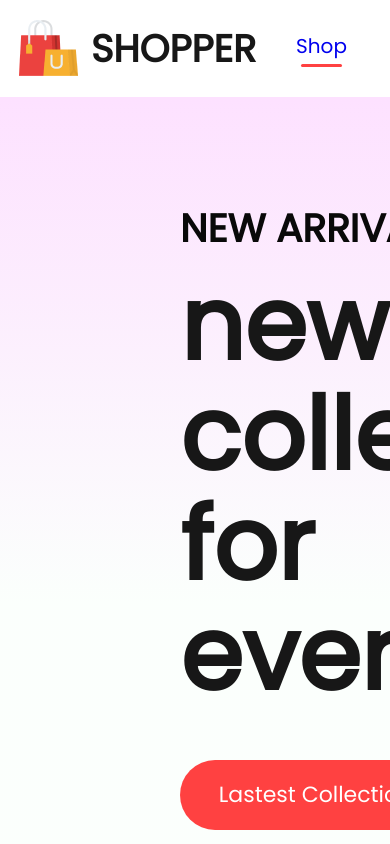
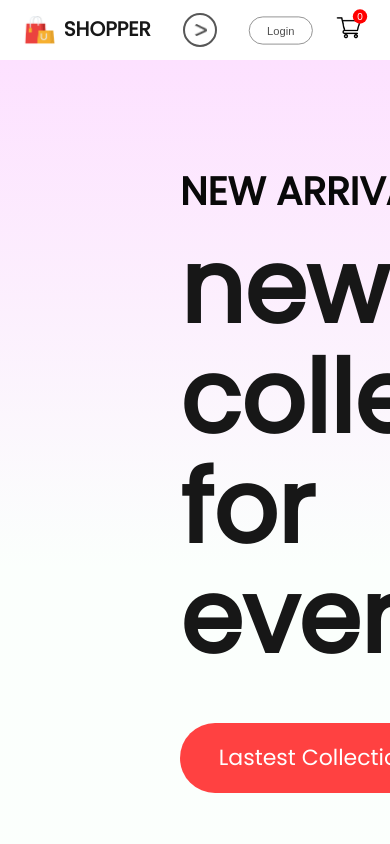
Before and after one commit to hungvu301999/sells, a React (Create React App) app: page / in a window 390 px wide. Shown: the top 844 px of the page. Built offline with nearby package versions, Linux system fonts and the light colour scheme.

Commit message:
Responsive navigation bar

```diff
--- a/src/Components/CartItems/CartItems.jsx
+++ b/src/Components/CartItems/CartItems.jsx
@@ -16,10 +16,10 @@ const CartItems = () => {
                 <p>Remove</p>
             </div>
             <hr />
-            {all_product.map((e) => {
+            {all_product.map((e, index) => {
                 if (cartItems[e.id] > 0) {
                     return (
-                        <div>
+                        <div key={index}>
                             <div className="cartitems-fomat cartitems-fomat-main">
                                 <img src={e.image} alt="" className="carticon-product-icon" />
                                 <p>{e.name}</p>
--- a/src/Components/Navbar/Navbar.css
+++ b/src/Components/Navbar/Navbar.css
@@ -3,6 +3,7 @@
     justify-content: space-around;
     padding: 16px;
     box-shadow: 0 1px 3px -2px black;
+    align-items: center;
 }
 .nav-logo {
     display: flex;
@@ -73,3 +74,102 @@
     background: red;
     color: white;
 }
+.nav-dropdown {
+    display: none;
+}
+
+@media (max-width: 1280px) {
+    .navbar {
+        padding: 12px 50px;
+    }
+    .nav-logo img {
+        width: 40px;
+    }
+    .nav-logo p {
+        font-size: 25px;
+    }
+    .nav-menu {
+        gap: 30px;
+        font-size: 16px;
+    }
+    .nav-login-cart {
+        gap: 30px;
+    }
+    .nav-login-cart button {
+        width: 120px;
+        height: 45px;
+        font-size: 16px;
+    }
+    .nav-cart-count {
+        margin-left: -40px;
+        font-size: 12px;
+    }
+}
+
+@media (max-width: 1024px) {
+    .navbar {
+        padding: 12px 30px;
+    }
+    .nav-menu {
+        gap: 25px;
+        font-size: 14px;
+    }
+    .nav-login-cart img {
+        width: 30px;
+    }
+    .nav-login-cart button {
+        width: 80px;
+        height: 35px;
+        font-size: 14px;
+    }
+    .nav-cart-count {
+        width: 18px;
+        height: 18px;
+    }
+}
+@media (max-width: 800px) {
+    .navbar {
+        padding: 10px 0px;
+    }
+    .nav-dropdown {
+        display: block;
+        width: 14px;
+        height: 14px;
+        rotate: -90deg;
+        transition: 0.5s;
+        border: 2px solid #575757;
+        border-radius: 50%;
+        padding: 8px;
+    }
+    .nav-menu {
+        display: none;
+        height: 80px;
+        width: 100%;
+        position: absolute;
+        background-color: white;
+        justify-content: center;
+        top: 50px;
+    }
+    .nav-menu-visible {
+        display: flex;
+    }
+    .open {
+        rotate: 0deg;
+    }
+}
+@media (max-width: 500px) {
+    .navbar {
+        width: 8px 0px;
+        gap: 0px;
+    }
+    .nav-logo {
+        transform: scale(0.8);
+    }
+    .nav-menu {
+        height: 70px;
+        top: 50px;
+    }
+    .nav-login-cart {
+        transform: scale(0.8);
+    }
+}
--- a/src/Components/Navbar/Navbar.jsx
+++ b/src/Components/Navbar/Navbar.jsx
@@ -1,12 +1,21 @@
-import React, { useState } from 'react';
+import React, { useState, useContext, useRef } from 'react';
 import './Navbar.css';
-
+import { ShopContext } from '~/Context/ShopContext';
 import logo from '~/Components/Assets/logo.png';
 import cart_icon from '~/Components/Assets/cart_icon.png';
+import dropdown_icon from '~/Components/Assets/dropdown_icon.png';
 import { Link } from 'react-router-dom';
 
 const Navbar = () => {
     const [menu, setMenu] = useState('shop');
+    const { getNavCartCount } = useContext(ShopContext);
+    const menuRef = useRef();
+
+    const dropdown_toggle = (e) => {
+        menuRef.current.classList.toggle('nav-menu-visible');
+        e.target.classList.toggle('open');
+        console.log(e.target);
+    };
 
     return (
         <div className="navbar">
@@ -14,7 +23,8 @@ const Navbar = () => {
                 <img src={logo} alt="" />
                 <p>SHOPPER</p>
             </div>
-            <ul className="nav-menu">
+            <img className="nav-dropdown" onClick={dropdown_toggle} src={dropdown_icon} alt="" />
+            <ul ref={menuRef} className="nav-menu">
                 <li onClick={() => setMenu('shop')}>
                     <Link to="/">Shop</Link> {menu === 'shop' ? <hr /> : <></>}
                 </li>
@@ -39,7 +49,7 @@ const Navbar = () => {
                 <Link to="cart">
                     <img src={cart_icon} alt="" />
                 </Link>
-                <div className="nav-cart-count">0</div>
+                <div className="nav-cart-count">{getNavCartCount()}</div>
             </div>
         </div>
     );
--- a/src/Context/ShopContext.jsx
+++ b/src/Context/ShopContext.jsx
@@ -28,7 +28,16 @@ const ShopContextProvider = (props) => {
         }
         return totalAmount;
     };
-    const contextValue = { all_product, cartItems, addToCart, removeCart, getTotalcartAmount };
+    const getNavCartCount = () => {
+        let navCartCount = 0;
+        for (const item in cartItems) {
+            if (cartItems[item] > 0) {
+                navCartCount += cartItems[item];
+            }
+        }
+        return navCartCount;
+    };
+    const contextValue = { all_product, cartItems, addToCart, removeCart, getTotalcartAmount, getNavCartCount };
     return <ShopContext.Provider value={contextValue}>{props.children}</ShopContext.Provider>;
 };
 
```
